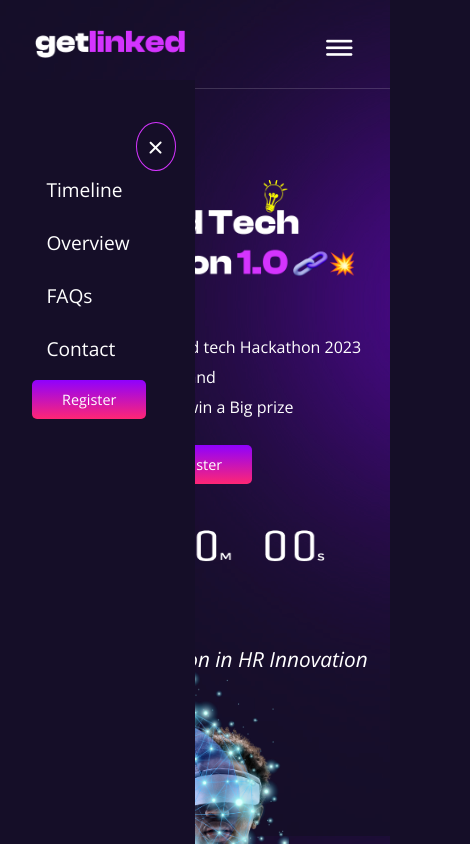
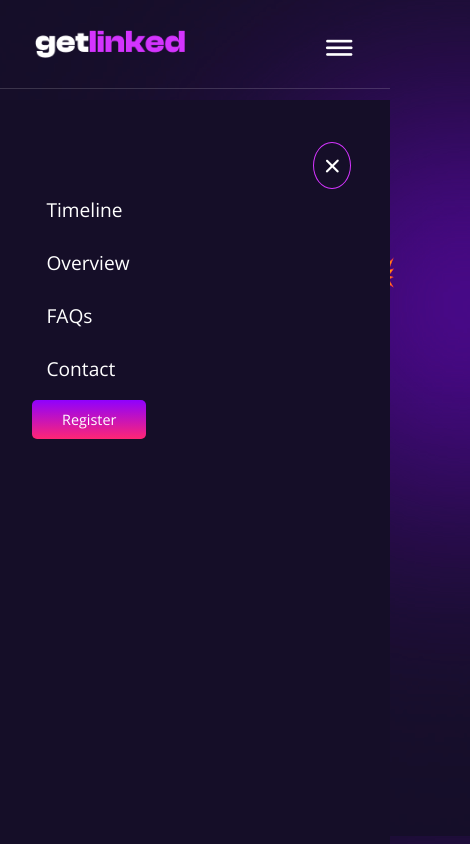
Before and after one commit to symplymuslimah/TechchallengeWeb, a plain HTML site: page index.html in a window 390 px wide. Both pictures are taken after a click on the element 339 px from the left and 46 px from the top of the page. Shown: the top 844 px of the page, 470 px wide, since content can reach past the window. Drawn offline with nearby package versions, Linux system fonts and the light colour scheme.

Commit message:
Update style.css

```diff
--- a/style.css
+++ b/style.css
@@ -752,7 +752,7 @@
         align-items:flex-start;
         flex-direction: column;
         justify-content:center;
-        margin-left:3rem;
+        margin-left:2.6rem;
     }
     /* contact section page media query */
 
@@ -807,8 +807,8 @@
     top:5%;
     border:1px solid var(--deep-bg);
     border-radius:50%;
-    padding:7px;
-    font-size: 1.5rem;
+    padding:5px;
+    font-size: 1.6rem;
 }
 .icon-nav {
     display:block;
@@ -817,9 +817,9 @@
 }
 .nav-bar{
     position: absolute;
-    top: 80px;
+    top:100px;
     left:0;
-   width:50vw;
+   width:100vw;
     height:0;
     background-color:var(--main-background);
     z-index:999;
@@ -845,6 +845,7 @@
         width:320px;
         height:auto;
     }
+ .image-container p{ font-size:0.7rem;
     #planet {
         width:75%;
         height:75%;
@@ -885,6 +886,11 @@
     .partner-sponsor-content p {
        padding:1.5rem;
     }
+    .timeline-heading h2 {
+     padding:1.2rem;
+    }
+
+
     .privacy1 {
         width:320px;
         height: auto;
```
